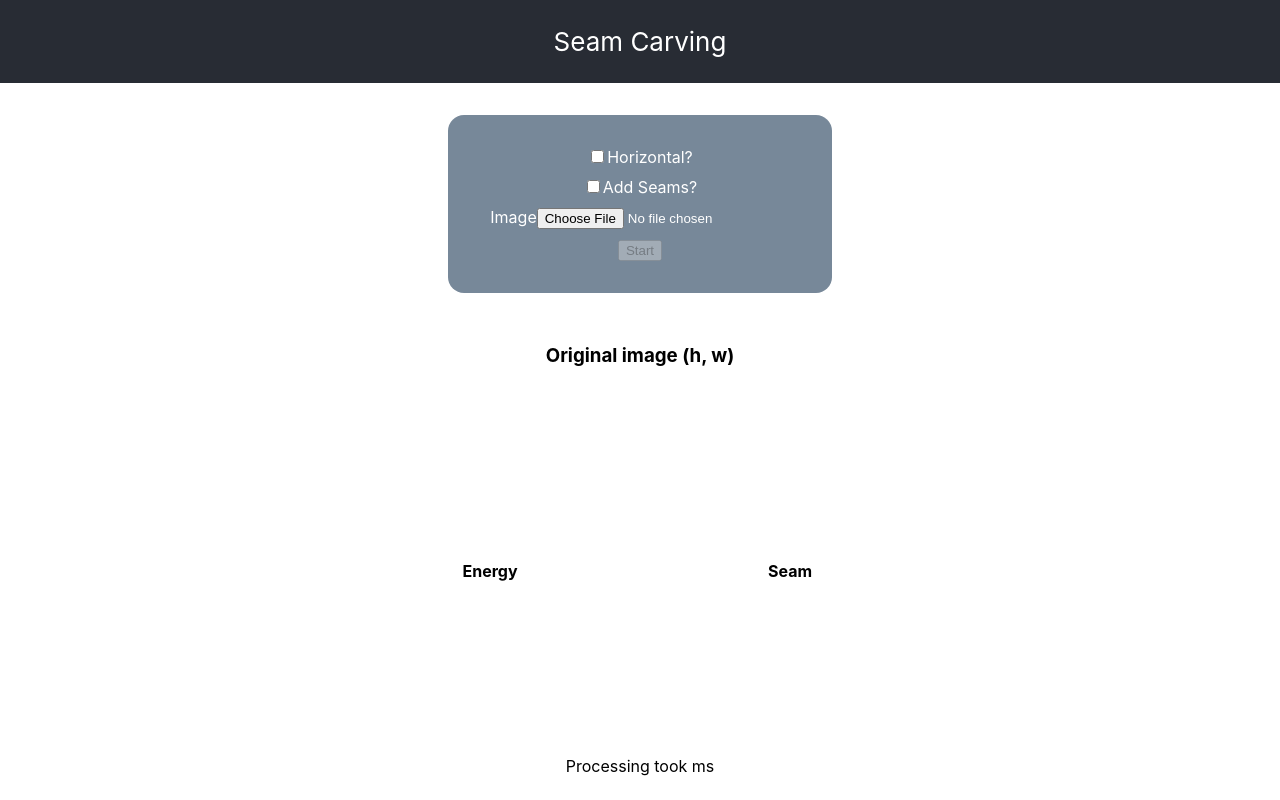
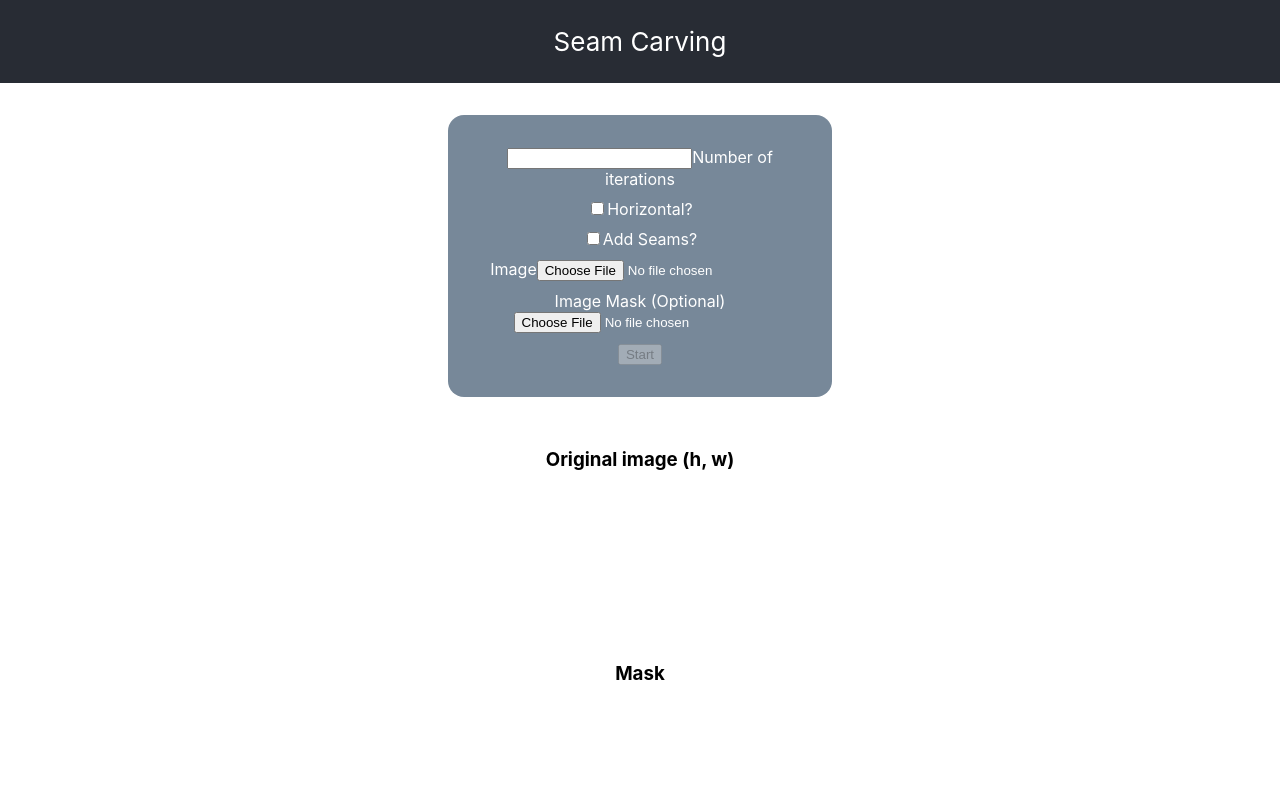
Before and after one commit to n2westman/n2westman.github.io, a React (Create React App) app in the folder seam-carving/: page / in a window 1280 px wide. Shown: the top 800 px of the page. Built offline with nearby package versions, Linux system fonts and the light colour scheme; what cwise would draw is missing.

Commit message:
Add the ability to mask a region you'd like to keep

```diff
--- a/seam-carving/src/upload/Uploader.js
+++ b/seam-carving/src/upload/Uploader.js
@@ -9,13 +9,22 @@ class Uploader extends React.Component {
     this.state = {
       image: null,
       isButtonDisabled: true,
+      iter: 50,
     };
   }
 
-  loadImage(src) {
+  loadImage(src, isMask) {
     const $image = new Image();
     $image.crossOrigin = "Anonymous";
     $image.onload = () => {
+      if (isMask) {
+        this.setState({
+          isButtonDisabled: !this.state.image,
+          mask: $image
+        });
+        return;
+      }
+
       this.setState({
         isButtonDisabled: false,
         image: $image,
@@ -24,29 +33,38 @@ class Uploader extends React.Component {
     $image.src = src;
   }
 
-  handleFileSelect(e) {
+  handleFileSelect(e, isMask) {
     const file = e.target.files[0];
     const reader = new FileReader();
 
     this.setState({
-      image: null,
       isButtonDisabled: true,
     });
 
     reader.onload = (e) => {
-      this.loadImage(e.target.result);
+      this.loadImage(e.target.result, isMask);
     };
     reader.readAsDataURL(file);
   }
 
   processImage(e) {
-    populateImage(this.state.image);
+    populateImage(this.state.image, this.state.iter, this.state.mask);
+  }
+
+  handleChange = (e) => {
+    this.setState({
+      iter: e.target.value
+    })
   }
 
   render() {
     return (
       <>
         <div className="Uploader">
+        <div className="option">
+            <input type="number" id="iter" name="iter" value={this.state.num} onChange={(e) => this.handleChange(e)}></input>
+            <label htmlFor="horizontal">Number of iterations</label>
+          </div>
           <div className="option">
             <input type="checkbox" id="horizontal" name="horizontal"></input>
             <label htmlFor="horizontal">Horizontal?</label>
@@ -64,6 +82,15 @@ class Uploader extends React.Component {
               name="file"
             ></input>
           </div>
+          <div className="option">
+            <label htmlFor="file">Image Mask (Optional)</label>
+            <input
+              onChange={(e) => this.handleFileSelect(e, true)}
+              type="file"
+              id="maskFile"
+              name="maskFile"
+            ></input>
+          </div>
           <button
             onClick={(e) => this.processImage()}
             type="button"
@@ -78,6 +105,12 @@ class Uploader extends React.Component {
             Original image (h<span id="h"></span>, w<span id="w"></span>)
           </h3>
           <canvas id="original"></canvas>
+        </div>
+        <div>
+          <h3>
+            Mask
+          </h3>
+          <canvas id="mask"></canvas>
         </div>
         <div>
           <div className="il">
--- a/seam-carving/src/upload/loadImage.js
+++ b/seam-carving/src/upload/loadImage.js
@@ -2,14 +2,25 @@
 import nj from "numjs";
 import { removeSeams, addSeams } from "./seams";
 
-export function populateImage($image) {
+export function populateImage($image, iter, $mask) {
   const img = nj.images.read($image).slice(null, null, [3]);
+  let mask = null;
 
   // display images in canvas
   const $original = document.getElementById("original");
   $original.width = img.shape[1];
   $original.height = img.shape[0];
   nj.images.save(img, $original);
+
+  // Should check that shapes match, eventually.
+  if ($mask) {
+    mask = nj.images.rgb2gray(nj.images.read($mask));
+
+    const $maskCanvas = document.getElementById("mask");
+    $maskCanvas.width = img.shape[1];
+    $maskCanvas.height = img.shape[0];
+    nj.images.save(mask, $maskCanvas);
+  }
 
   const horizontalCheckbox = document.querySelector(
     "input[type=checkbox][name=horizontal]"
@@ -21,7 +32,7 @@ export function populateImage($image) {
   );
   const shouldAddSeams = addSeamsCheckbox.checked;
 
-  removeSeams(img, 50, horizontal).then((seams) => {
+  removeSeams(img, iter, mask, horizontal).then((seams) => {
     if (shouldAddSeams) {
       addSeams(img, seams, horizontal);
     }
--- a/seam-carving/src/upload/seams.js
+++ b/seam-carving/src/upload/seams.js
@@ -108,7 +108,7 @@ const doEnergyCalculation = cwise({
   },
 });
 
-export function getEnergy(img) {
+export function getEnergy(img, mask) {
   var h = img.shape[0];
   var w = img.shape[1];
   var oShape = [h, w];
@@ -117,6 +117,11 @@ export function getEnergy(img) {
   var g = img.selection.pick(null, null, 1);
   var b = img.selection.pick(null, null, 2);
   doEnergyCalculation(out.selection, r, g, b);
+
+  if (mask) {
+      out = out.add(mask);
+  }
+
   return out;
 }
 
@@ -171,10 +176,11 @@ export function getMinimumSeam(energy, horizontal) {
  * @param {number} iter - Number of pixels to remove
  * @returns Promise<NdArray[]>
  */
-export function removeSeams(img, iter, horizontal = false) {
+export function removeSeams(img, iter, mask = null, horizontal = false) {
   return new Promise((resolve, reject) => {
     const seams = [];
     let processing = img.clone();
+    let processingMask = mask && mask.clone();
     let timesRun = 0;
     let interval = setInterval(function () {
       timesRun += 1;
@@ -184,7 +190,7 @@ export function removeSeams(img, iter, horizontal = false) {
         return;
       }
 
-      const energyMap = getEnergy(processing);
+      const energyMap = getEnergy(processing, processingMask);
       const seam = getMinimumSeam(energyMap.clone(), horizontal);
       seams.unshift(seam);
 
@@ -195,6 +201,11 @@ export function removeSeams(img, iter, horizontal = false) {
       nj.images.save(energyWithSeam, $energy);
 
       const withoutSeam = removeSeam(processing, seam, horizontal);
+
+      if (processingMask) {
+          processingMask = removeSeam(processingMask, seam, horizontal);
+      }
+
       const $seam = document.getElementById("seam");
       $seam.width = withoutSeam.shape[1];
       $seam.height = withoutSeam.shape[0];
```
